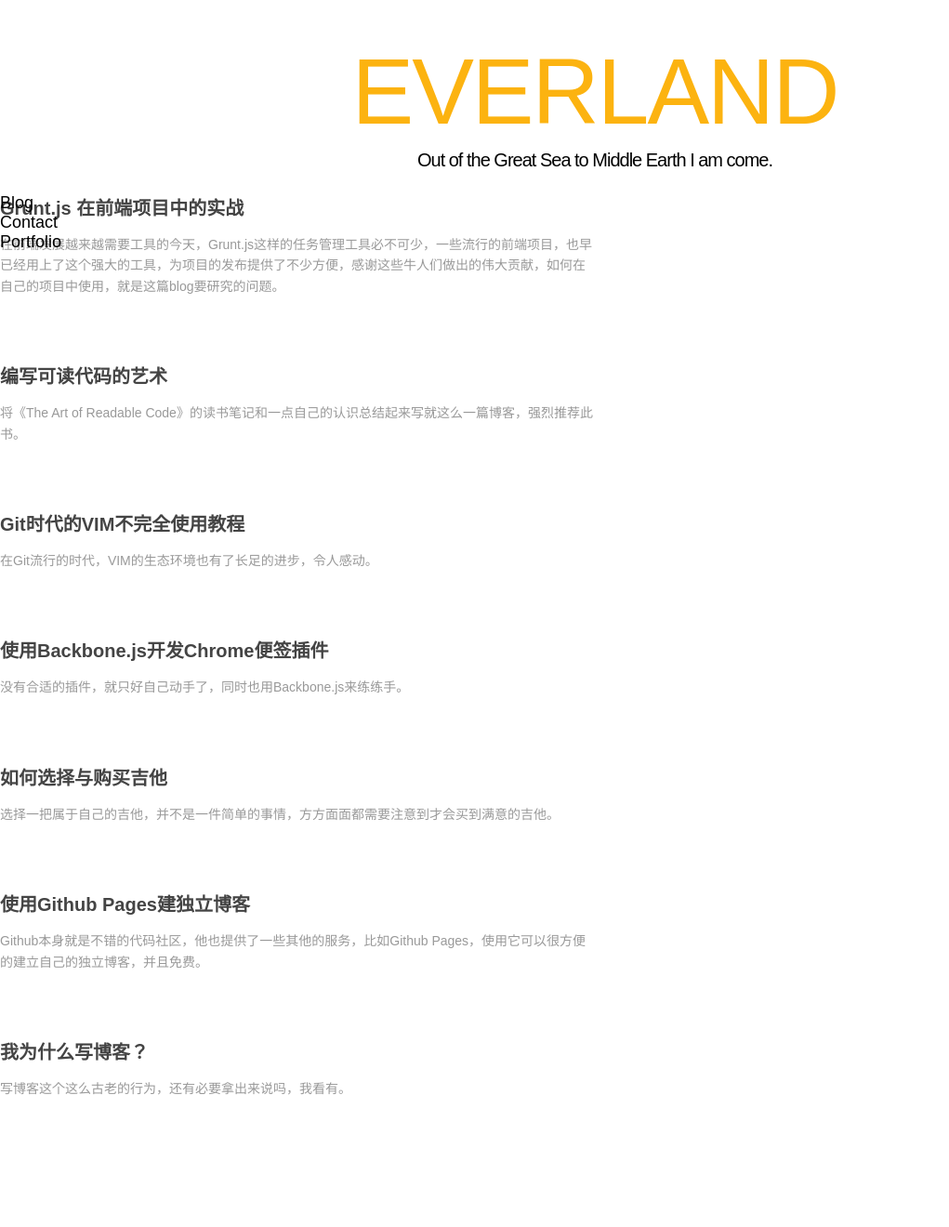
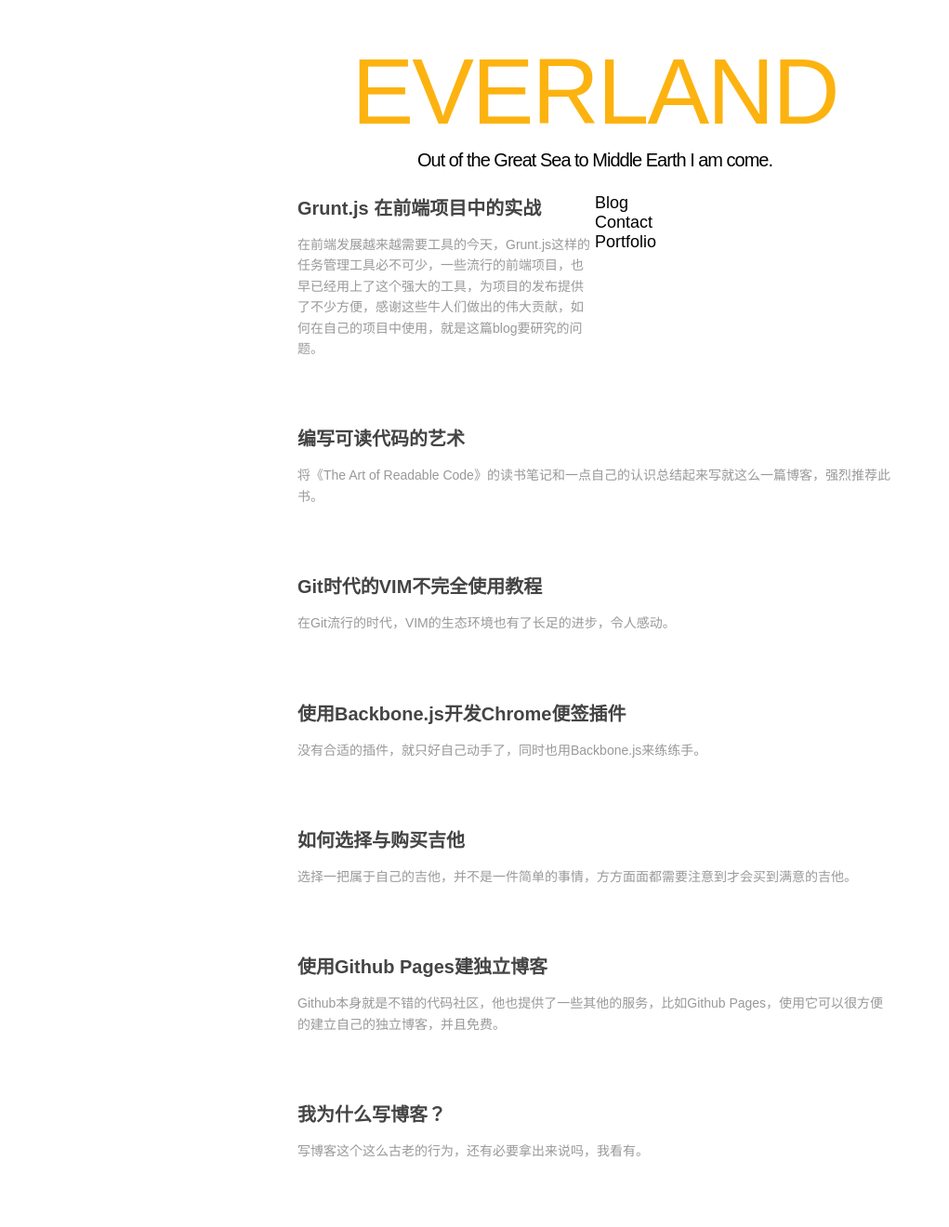
Before and after one commit to lynettelu/lynettelu.github.io, a Jekyll site: the page built from index.md, in a window 1280 px wide. Shown: the whole page at 93% size, without its empty margins (0-1021 px from the left). Built offline with Jekyll 4.4.1, drawn with Linux system fonts in a browser that asks for light colours; Markdown is read by kramdown in place of the engine named in the settings; before the commit the page ends 1252 px from its top, so only the background shows below that.

Commit message:
modify index style

```diff
--- a/css/default.css
+++ b/css/default.css
@@ -123,14 +123,14 @@
 .index-content .section { position:relative; margin: 0 auto; padding-top:20px;
                           border: 3px solid ##333;}
 
-.index-content .artical-list { width:50%; margin:0 auto;float: left; }
+.index-content .artical-list { width:50%; margin:0 auto;}
 .index-content .artical-list li { margin-bottom:70px; }
 .index-content h2 { font-size:20px; margin-bottom:15px; }
 .index-content h2 a { color:#444 }
 .index-content h2 a:hover { color:#FCB310; text-decoration:none; }
 .index-content .title-desc {color:#999;font-size:14px;line-height:1.6em;}
 
-.index-content .artical-cate { position: absolute; width:50%; padding-bottom: 80px;float: right;}
+.index-content .artical-cate { width:50%; padding-bottom: 80px;float: right;}
 .index-content .artical-cate li { display:block; zoom:1; font-size:18px; width:32%; cursor:pointer; }
 .index-content .artical-cate li a,
 .index-content .artical-cate li a:visited { display:inline-block; zoom:1; color:#000; width:100%; }
```
